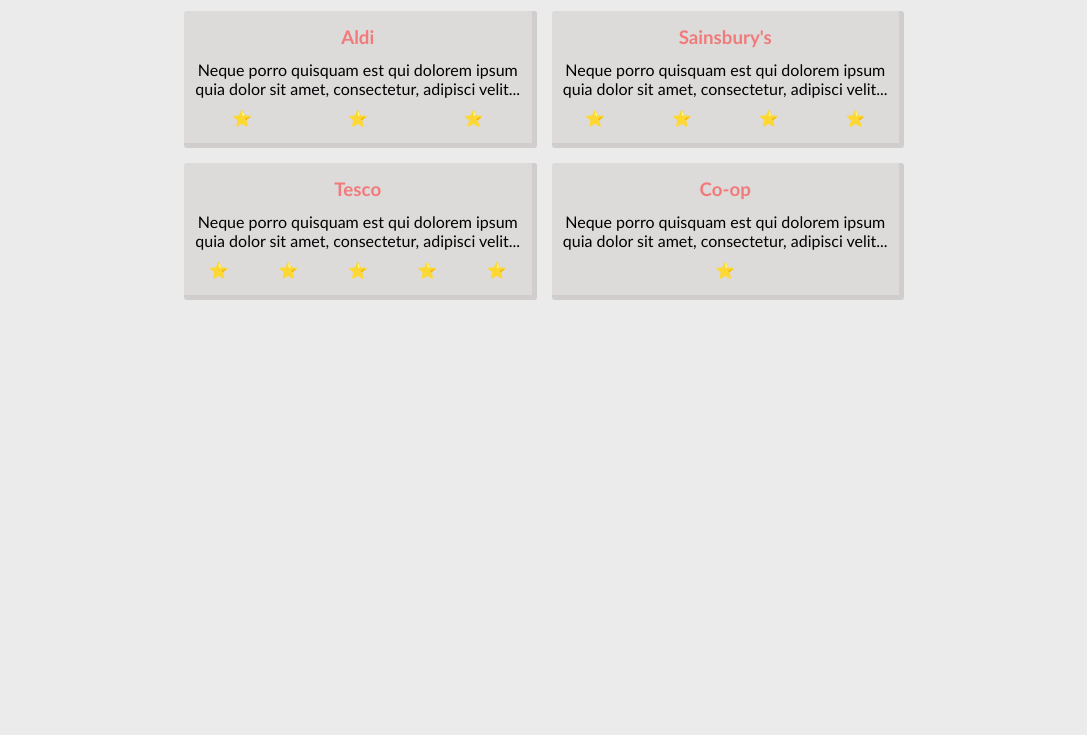
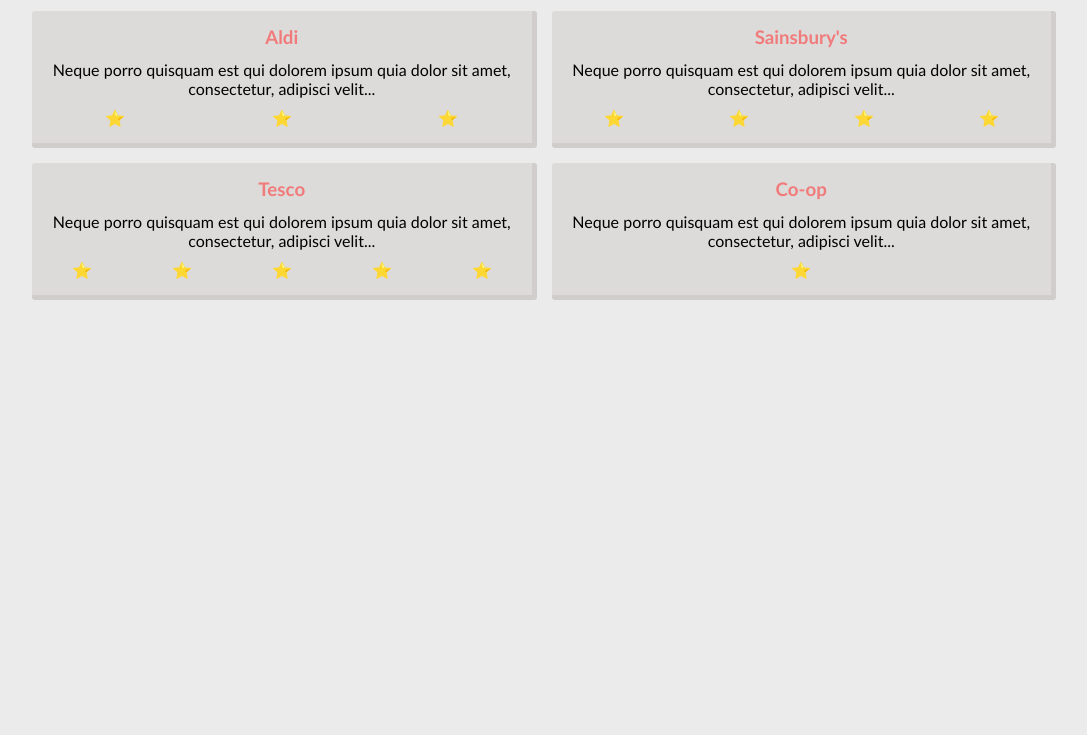
Before and after one commit to cravingsleep/cravingsleep.github.io, a plain HTML site: page index.html in a window 1280 px wide. Shown: the part 65-800 px from the top of the page, without its empty margins (96-1183 px from the left). Drawn offline with Linux system fonts and the light colour scheme.

Commit message:
Fixed grid layout.

```diff
--- a/index.html
+++ b/index.html
@@ -11,7 +11,7 @@
     <div class="container">
         <h2>Nick's Mince Pie Ratings 2019</h2>
         <section class="reviews">
-            <article>
+            <article id="aldi">
                 <h3>Aldi</h3>
                 <p class="description">Neque porro quisquam est qui dolorem ipsum quia dolor sit amet, consectetur,
                     adipisci velit...</p>
--- a/styles.css
+++ b/styles.css
@@ -7,6 +7,7 @@
 
     --grid-gap: 15px;
     --review-padding: 15px;
+    --content-box-size: 420px;
 }
 
 body {
@@ -24,7 +25,7 @@
     width: 90%;
     margin: 0 auto;
     text-align: center;
-    max-width: 720px;
+    max-width: 1024px;
 }
 
 .container h2 {
@@ -37,7 +38,14 @@
     display: grid;
     column-gap: var(--grid-gap);
     row-gap: var(--grid-gap);
-    grid-template-columns: repeat(auto-fit, minmax(250px, 1fr));
+    grid-template-columns: repeat(auto-fit, minmax(var(--content-box-size), 1fr));
+    grid-auto-columns: 0fr;
+}
+
+@media (max-width: 420px) {
+    .reviews {
+        grid-template-columns: 1fr;
+    }
 }
 
 .reviews h3 {
@@ -80,4 +88,6 @@
 .ratings span {
     animation: spin 1.25s linear 0.25s;
     transform-origin: 50% 50%;
+    animation-fill-mode: forwards;
+    opacity: 0;
 }
```
